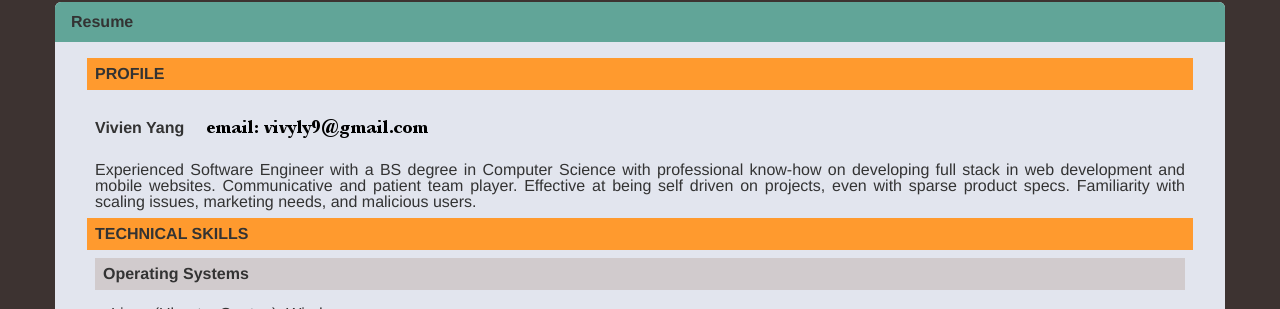
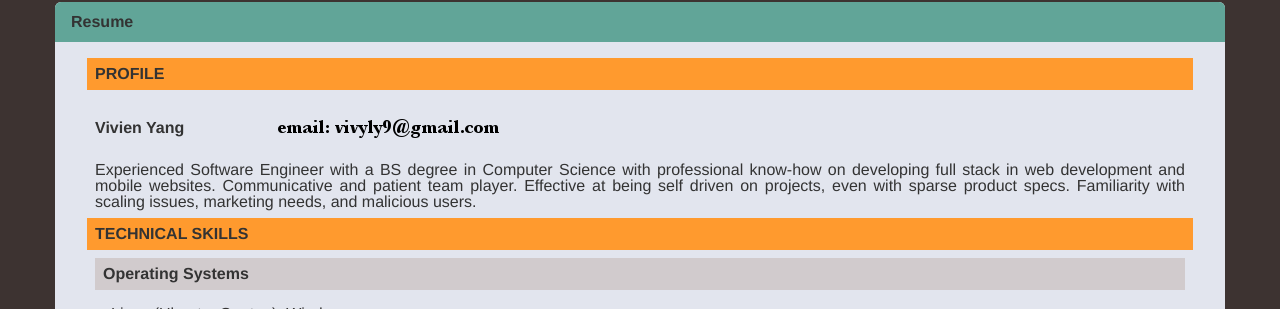
Before and after one commit to vivyly/vivyly.github.io, a Jekyll site: the page built from resume.html, in a window 1280 px wide. Shown: the part 248-557 px from the top of the page. Built offline with Jekyll 4.4.1, drawn with Linux system fonts in a browser that asks for light colours; Markdown is read by kramdown in place of the engine named in the settings.

Commit message:
created a print page for website and fixed flowing issue in firefox

```diff
--- a/_layouts/default.html
+++ b/_layouts/default.html
@@ -6,12 +6,10 @@
         <title>{{ page.title }}</title>
         <meta name="viewport" content="width=device-width">
 
-        <!-- syntax highlighting CSS -->
-        <link rel="stylesheet" href="/css/syntax.css">
-
         <!-- Custom CSS -->
-        <link rel="stylesheet" href="/css/bootstrap.min.css">
-        <link rel="stylesheet" href="/css/main.css">
+        <link rel="stylesheet" href="/css/print.css" type="text/css" media="print">
+        <link rel="stylesheet" href="/css/bootstrap.min.css" media="screen">
+        <link rel="stylesheet" href="/css/main.css" media="screen">
 
         <!-- Custom JS -->
 
--- a/css/main.css
+++ b/css/main.css
@@ -175,8 +175,18 @@
 .display_info{
   position:relative;
   display:-webkit-inline-flex;
+  display:-ms-inline-flexbox;
+  display:-moz-inline-box;
   width:100%;
   clear:both;
+}
+
+.display_name{
+  width: 10em;
+}
+
+.section_text{
+  display:block;
 }
 .display_info div{
   float:left;
--- /dev/null
+++ b/css/print.css
@@ -0,0 +1,53 @@
+.hero-unit, .navbar, .footer{
+  display:none;
+}
+
+body, h1, h2{
+  font-size:small;
+}
+
+.section_header{
+  background-color:#BBB;
+  padding:.5em;
+  margin:1em 0;
+}
+
+.resume_section{
+  margin:1em 0;
+}
+
+.section_content{
+  padding: 0 1em;
+}
+
+.subsection_title{
+  background-color:#DDD;
+  margin:1em 0;
+  padding:.5em;
+}
+
+.display_info{
+  position:relative;
+  display:-webkit-inline-flex;
+  display:-ms-inline-flexbox;
+  display:-moz-inline-box;
+  width:100%;
+  clear:both;
+}
+
+.display_name{
+  width: 10em;
+}
+.personal_info{
+  background:url('/img/personal_info.png') no-repeat;
+  height:2em;
+  width:30em;
+  margin:.5em;
+}
+
+.text-left{
+  text-align:left;
+}
+.text-right{
+  text-align:right;
+}
```
